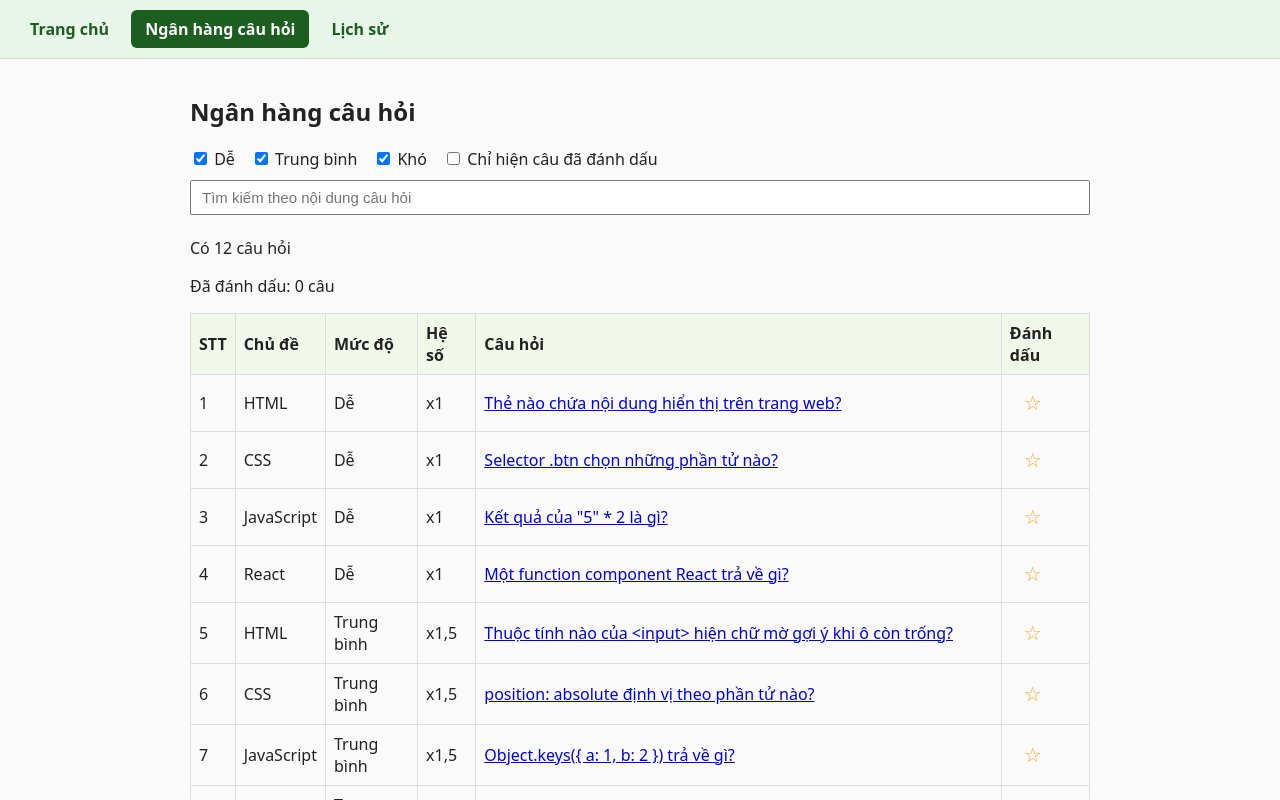
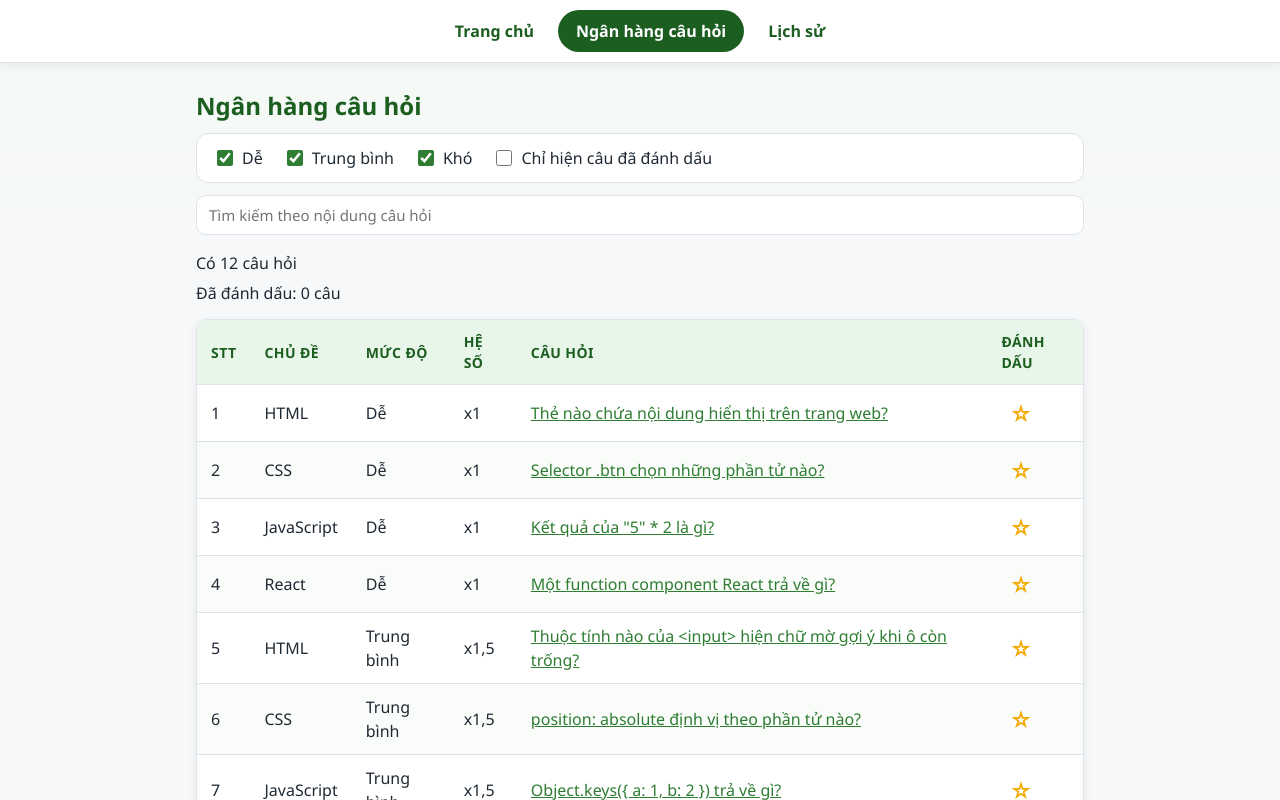
Before and after one commit to yuuu-63/B25DCCC071_LTW2026, a React (Create React App) app in the folder datcuoc/: page /questions in a window 1280 px wide. Shown: the top 800 px of the page. Built offline with nearby package versions, Linux system fonts and the light colour scheme.

Commit message:
doi giao dien

```diff
--- a/datcuoc/src/App.css
+++ b/datcuoc/src/App.css
@@ -1,91 +1,257 @@
+:root {
+  --green-900: #1b5e20;
+  --green-700: #2e7d32;
+  --green-100: #e8f5e9;
+  --green-50: #f4faf4;
+  --red: #d32f2f;
+  --text: #1f2933;
+  --muted: #5f6b76;
+  --border: #dde3e8;
+  --radius: 12px;
+  --shadow: 0 2px 10px rgba(20, 40, 25, 0.08);
+}
+
+* {
+  box-sizing: border-box;
+}
+
 body {
   margin: 0;
-  font-family: system-ui, -apple-system, 'Segoe UI', Roboto, sans-serif;
-  background: #fafafa;
-  color: #222;
+  font-family: 'Segoe UI', system-ui, -apple-system, Roboto, sans-serif;
+  font-size: 16px;
+  line-height: 1.5;
+  background: linear-gradient(180deg, var(--green-50) 0%, #f7f8fa 260px);
+  background-attachment: fixed;
+  color: var(--text);
 }
 
+h1,
+h2,
+h3 {
+  line-height: 1.25;
+  color: var(--green-900);
+  margin: 0 0 12px;
+}
+
+h1 {
+  font-size: 2.2rem;
+}
+
+p {
+  margin: 6px 0;
+}
+
+/* ---------- Thanh menu ---------- */
 .navbar {
+  position: sticky;
+  top: 0;
+  z-index: 10;
   display: flex;
-  gap: 8px;
+  justify-content: center;
+  gap: 6px;
   padding: 10px 16px;
-  background: #e8f5e9;
-  border-bottom: 1px solid #c8e6c9;
+  background: rgba(255, 255, 255, 0.92);
+  backdrop-filter: blur(6px);
+  border-bottom: 1px solid var(--border);
+  box-shadow: var(--shadow);
 }
 
 .navbar a {
-  padding: 8px 14px;
-  border-radius: 6px;
+  padding: 9px 18px;
+  border-radius: 999px;
   text-decoration: none;
   font-weight: 600;
+  transition: background 0.15s, color 0.15s;
 }
 
-.container {
-  max-width: 900px;
-  margin: 0 auto;
-  padding: 16px;
+.navbar a:hover {
+  background: var(--green-100) !important;
 }
 
+.navbar a.active:hover {
+  background: var(--green-900) !important;
+}
+
+/* ---------- Khung nội dung ---------- */
+.container {
+  max-width: 920px;
+  margin: 0 auto;
+  padding: 28px 16px 48px;
+}
+
+.container > div,
+.container > ul {
+  animation: fadein 0.25s ease;
+}
+
+@keyframes fadein {
+  from {
+    opacity: 0;
+    transform: translateY(6px);
+  }
+  to {
+    opacity: 1;
+    transform: none;
+  }
+}
+
+a {
+  color: var(--green-700);
+}
+
+a:hover {
+  color: var(--green-900);
+}
+
+ul {
+  padding-left: 22px;
+}
+
+li {
+  margin-bottom: 4px;
+}
+
+/* ---------- Nút và ô nhập ---------- */
 button {
-  padding: 8px 14px;
-  border: 1px solid #bbb;
-  border-radius: 6px;
-  background: #fff;
+  padding: 9px 18px;
+  border: 1px solid var(--green-700);
+  border-radius: 10px;
+  background: var(--green-700);
+  color: #fff;
+  font-size: 15px;
+  font-weight: 600;
+  font-family: inherit;
   cursor: pointer;
-  font-size: 15px;
+  transition: background 0.15s, transform 0.1s, box-shadow 0.15s;
+}
+
+button:hover:not(:disabled) {
+  background: var(--green-900);
+  box-shadow: var(--shadow);
+}
+
+button:active:not(:disabled) {
+  transform: translateY(1px);
 }
 
 button:disabled {
-  opacity: 0.5;
+  opacity: 0.45;
   cursor: not-allowed;
 }
 
 input[type='text'],
 input[type='number'],
 select {
-  padding: 7px 10px;
+  padding: 9px 12px;
+  border: 1px solid var(--border);
+  border-radius: 10px;
   font-size: 15px;
+  font-family: inherit;
+  background: #fff;
+}
+
+input[type='text']:focus,
+input[type='number']:focus,
+select:focus {
+  outline: 2px solid var(--green-700);
+  outline-offset: 1px;
+}
+
+input[type='checkbox'] {
+  accent-color: var(--green-700);
+  width: 16px;
+  height: 16px;
+}
+
+form {
+  margin-top: 20px;
+  padding: 18px;
+  background: #fff;
+  border: 1px solid var(--border);
+  border-radius: var(--radius);
+  box-shadow: var(--shadow);
 }
 
 .error {
-  color: #d32f2f;
+  color: var(--red);
+  font-weight: 600;
+}
+
+/* ---------- Ngân hàng câu hỏi ---------- */
+.filters {
+  display: flex;
+  flex-wrap: wrap;
+  gap: 8px 20px;
+  padding: 12px 16px;
+  margin-bottom: 12px;
+  background: #fff;
+  border: 1px solid var(--border);
+  border-radius: var(--radius);
+}
+
+.filters label {
+  display: inline-flex;
+  align-items: center;
+  gap: 6px;
+  cursor: pointer;
+}
+
+.search {
+  width: 100%;
+  margin-bottom: 10px;
 }
 
 table {
   width: 100%;
-  border-collapse: collapse;
-  margin-top: 12px;
+  border-collapse: separate;
+  border-spacing: 0;
+  margin-top: 14px;
+  background: #fff;
+  border: 1px solid var(--border);
+  border-radius: var(--radius);
+  box-shadow: var(--shadow);
+  overflow: hidden;
 }
 
 th,
 td {
-  border: 1px solid #ddd;
-  padding: 8px;
+  padding: 11px 14px;
   text-align: left;
+  border-bottom: 1px solid var(--border);
 }
 
 th {
-  background: #f1f8e9;
+  background: var(--green-100);
+  color: var(--green-900);
+  font-size: 14px;
+  text-transform: uppercase;
+  letter-spacing: 0.03em;
 }
 
-.filters {
-  display: flex;
-  flex-wrap: wrap;
-  gap: 16px;
-  margin-bottom: 10px;
+tbody tr:last-child td {
+  border-bottom: none;
 }
 
-.search {
-  width: 100%;
-  box-sizing: border-box;
-  margin-bottom: 6px;
+tbody tr:nth-child(even) {
+  background: #fafcfa;
+}
+
+tbody tr:hover {
+  background: var(--green-100);
 }
 
 .star {
+  padding: 2px 8px;
   border: none;
   background: none;
-  font-size: 20px;
-  color: #f9a825;
+  font-size: 22px;
+  color: #f2a900;
+  box-shadow: none !important;
+}
+
+.star:hover:not(:disabled) {
+  background: none;
+  transform: scale(1.2);
 }
 
 .options {
@@ -94,64 +260,115 @@ th {
 }
 
 .options li {
-  padding: 8px 12px;
-  margin-bottom: 6px;
-  border: 1px solid #ddd;
-  border-radius: 6px;
+  padding: 11px 14px;
+  margin-bottom: 8px;
+  border: 1px solid var(--border);
+  border-radius: 10px;
+  background: #fff;
 }
 
+/* ---------- Màn hình chơi ---------- */
 .card {
   background: #fff;
-  border: 1px solid #ddd;
-  border-radius: 8px;
-  padding: 16px;
-  margin: 12px 0;
+  border: 1px solid var(--border);
+  border-radius: 16px;
+  padding: 22px;
+  margin: 14px 0;
+  box-shadow: var(--shadow);
 }
 
 .meta {
-  color: #555;
-  font-weight: 600;
+  display: inline-block;
+  padding: 4px 12px;
+  border-radius: 999px;
+  background: var(--green-100);
+  color: var(--green-900);
+  font-size: 14px;
+  font-weight: 700;
 }
 
 .preview {
-  padding: 10px;
+  padding: 12px 14px;
   background: #fff8e1;
-  border-radius: 6px;
+  border-left: 4px solid #f2a900;
+  border-radius: 8px;
 }
 
 .answers {
   display: grid;
   grid-template-columns: 1fr 1fr;
-  gap: 10px;
+  gap: 12px;
+  margin-top: 14px;
 }
 
 .answer {
-  padding: 14px;
+  padding: 16px;
+  min-height: 64px;
+  border: 2px solid var(--border);
+  border-radius: 12px;
   text-align: left;
   font-size: 16px;
+  font-weight: 600;
+  box-shadow: none;
+}
+
+.answer:hover:not(:disabled) {
+  border-color: var(--green-700);
+  transform: translateY(-2px);
+}
+
+.answer:disabled {
+  opacity: 1;
+  cursor: default;
 }
 
 .timer {
+  display: inline-block;
+  padding: 6px 16px;
+  border-radius: 999px;
+  background: #fff;
+  border: 1px solid var(--border);
+  box-shadow: var(--shadow);
   font-weight: 700;
   font-size: 18px;
 }
 
 .result-msg {
-  font-size: 20px;
-  font-weight: 700;
+  font-size: 22px;
+  font-weight: 800;
+  text-align: center;
+  margin-top: 12px;
 }
 
 .supports {
   display: flex;
+  flex-wrap: wrap;
   gap: 10px;
-  margin-top: 12px;
+  margin-top: 14px;
 }
 
+.supports button {
+  background: #fff;
+  color: var(--green-900);
+  border: 1px solid var(--green-700);
+}
+
+.supports button:hover:not(:disabled) {
+  background: var(--green-100);
+}
+
+/* ---------- Biểu đồ điểm ---------- */
 .chart {
   display: flex;
   align-items: flex-end;
-  gap: 12px;
-  margin: 24px 0;
+  gap: 14px;
+  min-height: 260px;
+  margin: 20px 0 24px;
+  padding: 18px 16px 12px;
+  background: #fff;
+  border: 1px solid var(--border);
+  border-radius: var(--radius);
+  box-shadow: var(--shadow);
   overflow-x: auto;
 }
 
@@ -160,15 +377,41 @@ th {
   flex-direction: column;
   align-items: center;
   justify-content: flex-end;
-  min-width: 80px;
+  min-width: 84px;
 }
 
 .chart-bar {
   width: 48px;
+  border-radius: 8px 8px 0 0;
+  transition: height 0.4s ease;
 }
 
 .chart-value,
 .chart-label {
   font-size: 13px;
   margin: 4px 0;
+  color: var(--muted);
 }
+
+.chart-value {
+  font-weight: 700;
+  color: var(--text);
+}
+
+/* ---------- Điện thoại ---------- */
+@media (max-width: 600px) {
+  .navbar {
+    flex-wrap: wrap;
+  }
+  .answers {
+    grid-template-columns: 1fr;
+  }
+  h1 {
+    font-size: 1.7rem;
+  }
+  th,
+  td {
+    padding: 8px;
+    font-size: 14px;
+  }
+}
```
